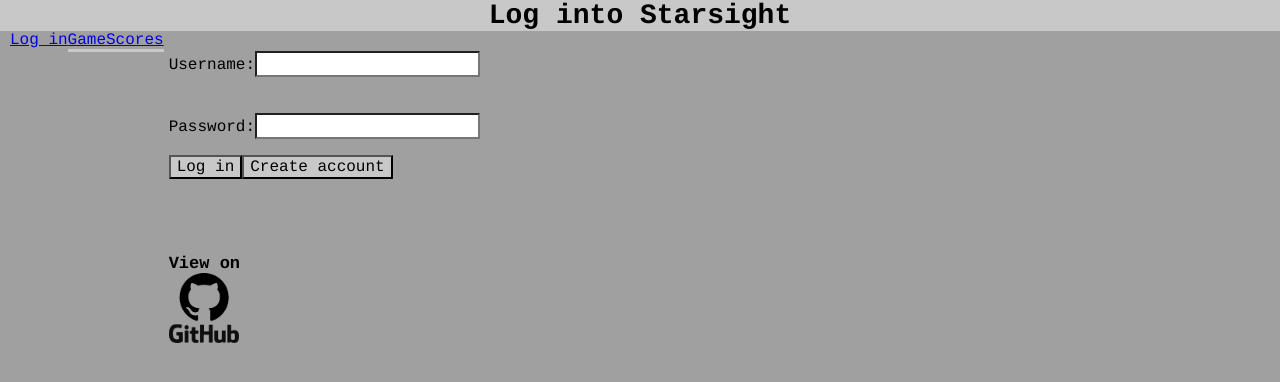
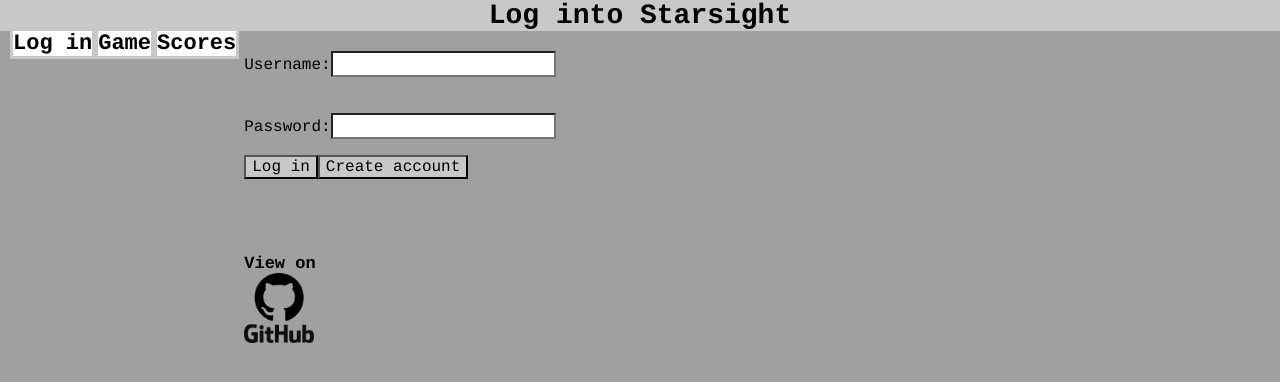
Before and after one commit to MattSteveMitch/startup, a React (Vite) app: page / in a window 1280 px wide. Shown: the top 382 px of the page. Built offline with nearby package versions, Linux system fonts and the light colour scheme.

Commit message:
Basic styling on NavLinks

```diff
--- a/main.css
+++ b/main.css
@@ -19,7 +19,7 @@ nav {
     margin-left: 5px;
 }
 
-nav > NavLink {
+nav > .navlink {
     background-color: white;
     text-decoration: none;
     font-size: 22px;
@@ -29,10 +29,12 @@ nav > NavLink {
     border: 3px solid rgb(200, 200, 200);
 }
 
-nav > a.current {
+/*/*
+nav > #current {
     background-color: rgb(160, 160, 160);
     border: none;
 }
+/**/
 
 h1 {
     text-align: center;
--- a/src/app.jsx
+++ b/src/app.jsx
@@ -7,14 +7,15 @@ import {Scores} from "./scores/scores";
 
 //import "app.css" // If this doesn't work, use "./" at beginning of file path
 
+
 export default function App() {
     return (
       <BrowserRouter>
       <main>
          <nav>
-            <NavLink className="current" to="/">Log in</NavLink>
-            <NavLink to="game">Game</NavLink>
-            <NavLink to="scores">Scores</NavLink>
+            <NavLink className="navlink" id="current" to="/">Log in</NavLink>
+            <NavLink className="navlink" to="game">Game</NavLink>
+            <NavLink className="navlink" to="scores">Scores</NavLink>
          </nav>
 
          <Routes>
```
